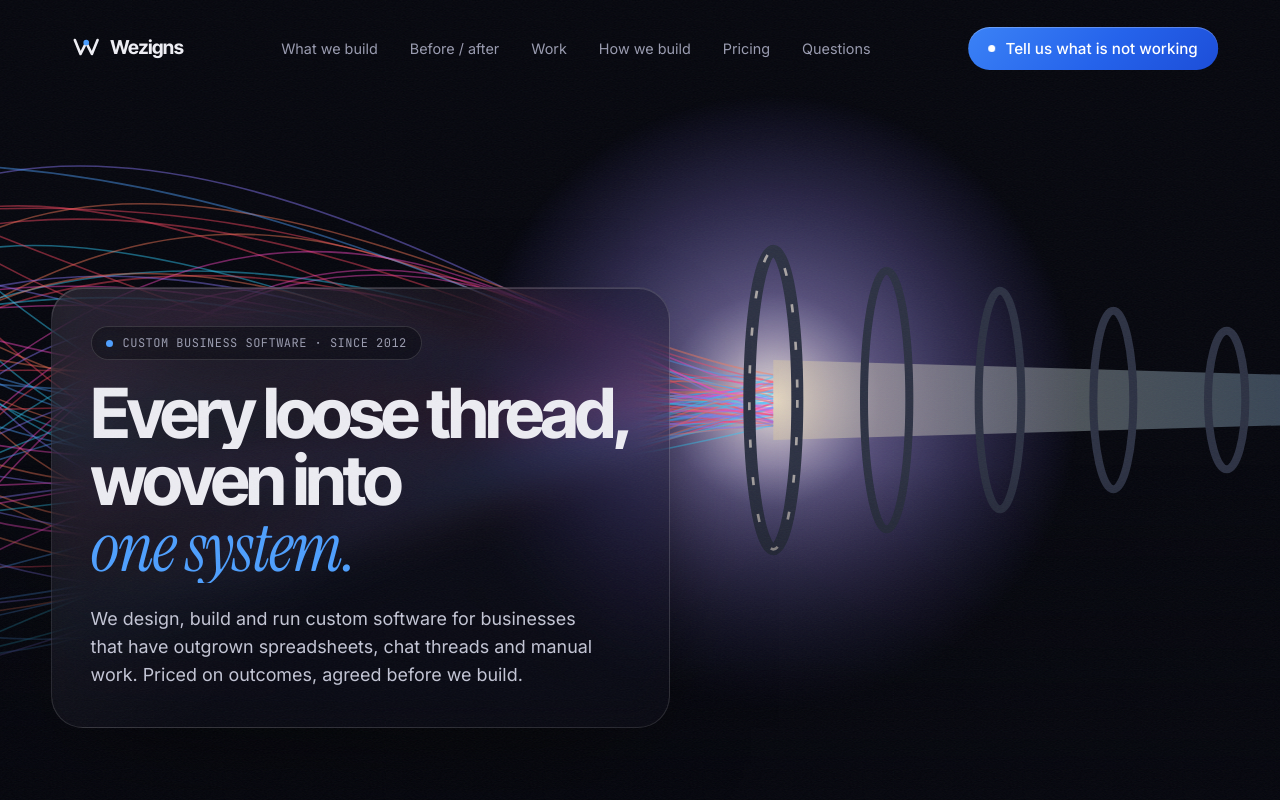
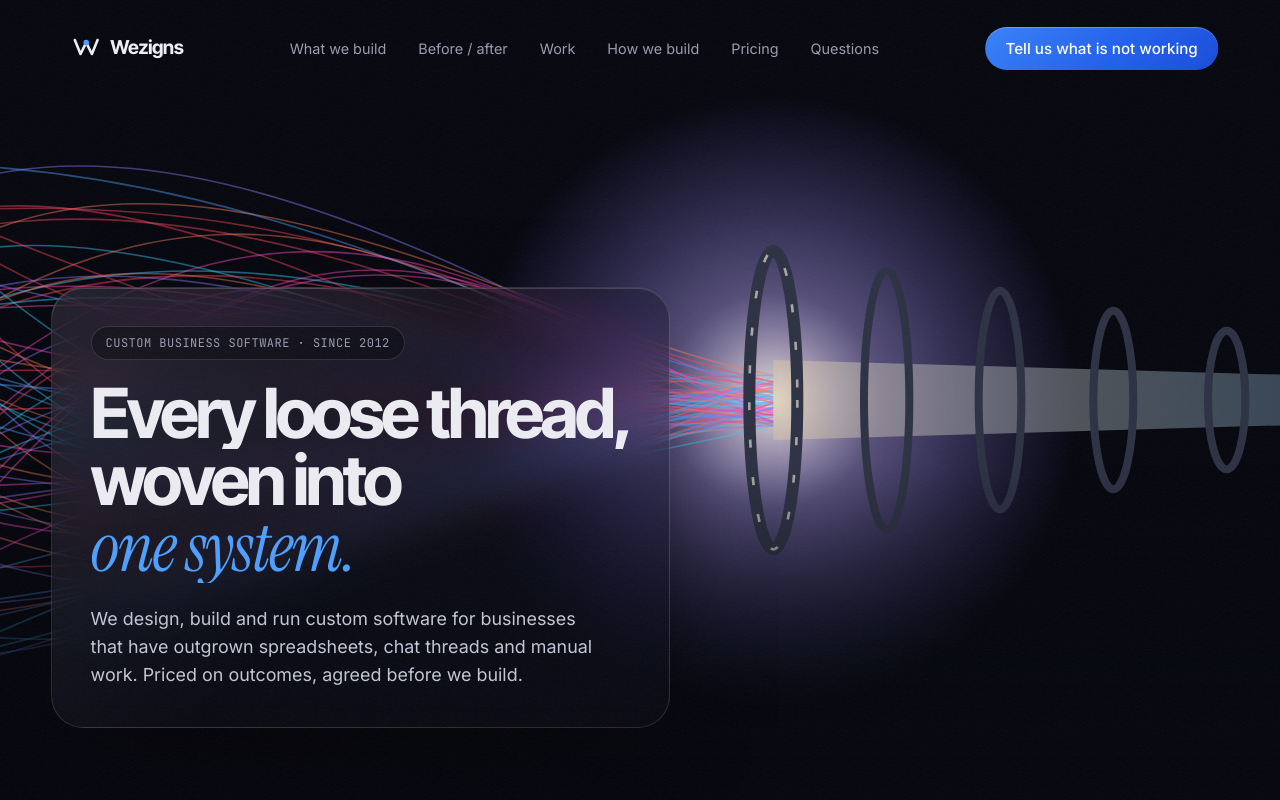
Before and after one commit to jais2402/website-wz, a React (Vite) app: page / in a window 1280 px wide. Shown: the top 800 px of the page. Built offline with nearby package versions, Linux system fonts and the light colour scheme.

Commit message:
Remove decorative dots: label markers, nav button dot, hero eyebrow dot
Co-Authored-By: Claude Opus 5.5 <noreply@anthropic.com>

```diff
--- a/src/components/Nav.tsx
+++ b/src/components/Nav.tsx
@@ -41,7 +41,7 @@ export function Nav({
         ))}
       </nav>
       <a href={cta.href} className="btn btn-lime nav-cta" onClick={go(cta.href)}>
-        <span className="btn-dot" /> {cta.label}
+        {cta.label}
       </a>
       <button className="nav-burger" aria-label="Menu" aria-expanded={open} onClick={() => setOpen((o) => !o)}>
         <span />
--- a/src/index.css
+++ b/src/index.css
@@ -123,14 +123,6 @@ main,
   margin-bottom: 24px;
 }
 
-.label::before {
-  content: '';
-  width: 8px;
-  height: 8px;
-  border-radius: 2px;
-  background: var(--lime);
-}
-
 .display {
   font-family: var(--f-display);
   font-weight: 600;
--- a/src/loom/hero.tsx
+++ b/src/loom/hero.tsx
@@ -79,7 +79,7 @@ export function LoomHero({ reducedMotion, introReady }: { reducedMotion: boolean
 
         <div className={`loom-intro${phase >= 0 ? ' is-gone' : ''}`}>
           <p className="mono loom-eyebrow loom-fade">
-            <span className="pulse" /> {loom.eyebrow}
+            {loom.eyebrow}
           </p>
           <h1 className="loom-title">
             {loom.title.map((l, i) => (
```
